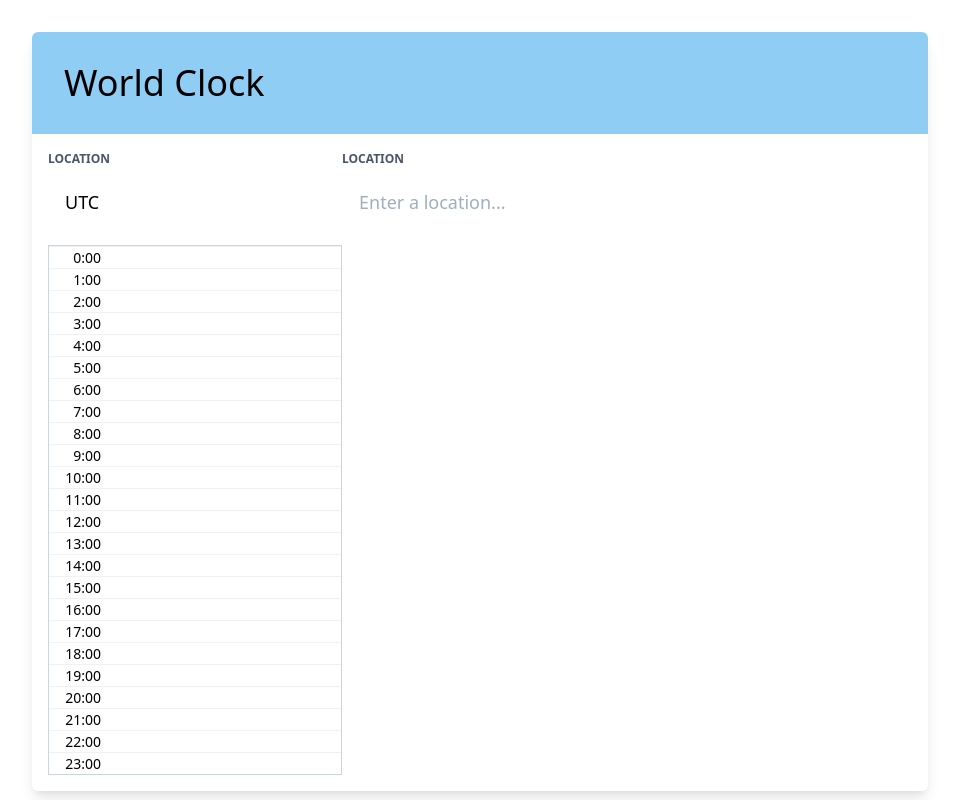
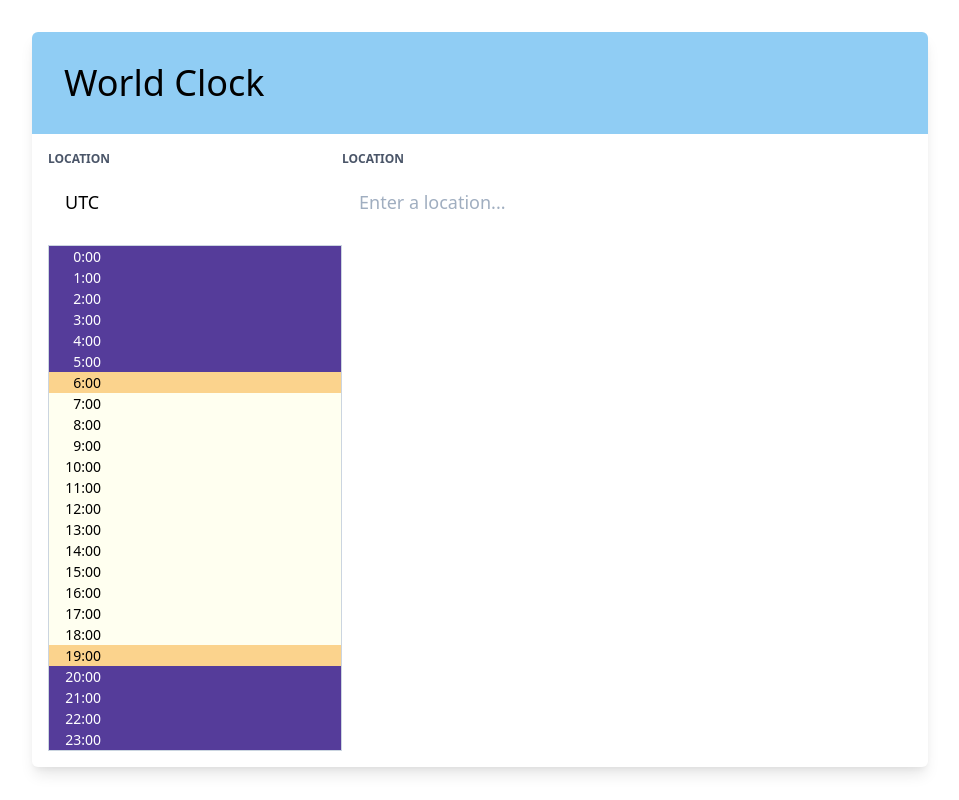
Before and after one commit to FloorLamp/world-clock, a React (Create React App) app: page / in a window 1280 px wide. Shown: the whole page, without its empty margins (160-1119 px from the left). Built offline with nearby package versions, Linux system fonts and the light colour scheme; what tzdata would draw is missing.

Commit message:
Add some colors

```diff
--- a/src/components/TimeTable.js
+++ b/src/components/TimeTable.js
@@ -4,6 +4,14 @@ import PropTypes from "prop-types";
 const displayMinutes = (n) => {
   const str = n.toString();
   return str.length === 1 ? "0" + str : str;
+};
+
+const getHourClasses = (hour) => {
+  if (hour < 6 || hour > 19) {
+    return "bg-purple-800 text-white";
+  } else if (hour === 6 || hour === 19) {
+    return "bg-orange-300";
+  } else return "bg-yellow-100";
 };
 
 const TimeTable = ({ offset, selected, onChange, onHover }) => {
@@ -13,7 +21,7 @@ const TimeTable = ({ offset, selected, onChange, onHover }) => {
 
   return (
     <div
-      className="text-sm border border-gray-400 divide-y divide-gray-200 select-none cursor-pointer relative"
+      className="text-sm border border-gray-400 select-none cursor-pointer relative"
       onMouseMove={(e) => {
         setHoverY(e.clientY - e.currentTarget.getBoundingClientRect().top);
       }}
@@ -27,7 +35,11 @@ const TimeTable = ({ offset, selected, onChange, onHover }) => {
         const hour = (startingHour + i + 24) % 24;
         const time = `${hour}:${minutes}`;
         return (
-          <div key={hour} className="px-1" onClick={(e) => onChange(time)}>
+          <div
+            key={hour}
+            className={"px-1 " + getHourClasses(hour)}
+            onClick={(e) => onChange(time)}
+          >
             <div className="w-12 text-right">{time}</div>
           </div>
         );
```
